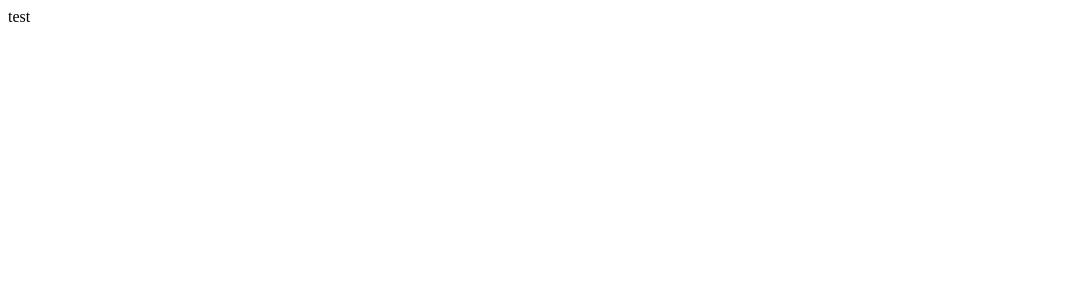
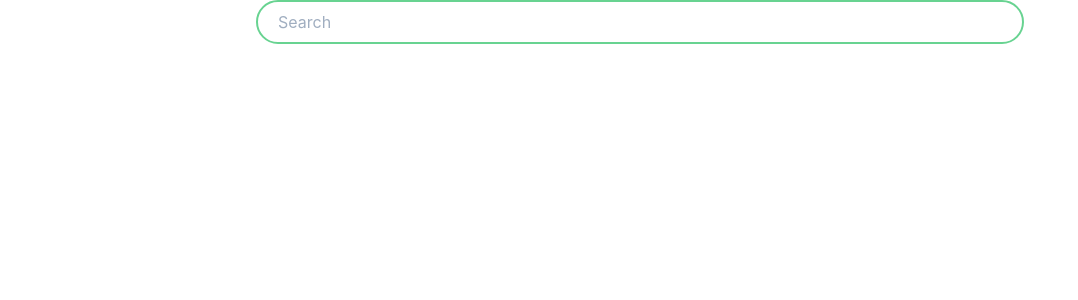
Before and after one commit to yattsu/mondex, a React (Create React App) app: page / in a window 1280 px wide. Shown: the top 300 px of the page, without its empty margins (0-1078 px from the left). Built offline with nearby package versions, Linux system fonts and the light colour scheme.

Commit message:
added routes

```diff
--- a/src/App.jsx
+++ b/src/App.jsx
@@ -1,10 +1,25 @@
-import { Link } from 'react-router-dom';
-import { Navbar } from './components/Navbar';
+import { BrowserRouter, Routes, Route } from 'react-router-dom';
+
+import { Center } from '@chakra-ui/react';
+
 import { Header } from './components/Header';
+import { Catalog } from './components/Catalog';
+import { Pokemons } from './components/Pokemons';
 
 const App = () => {
   return(
-    <Header />
+    <>
+      <Center>
+        <BrowserRouter>
+          <Routes>
+            <Route path='/' element={<Header />} />
+            <Route path='catalog' element={<Catalog />}>
+              <Route path='pokemons' element={<Pokemons />} />
+            </Route>
+          </Routes>
+        </BrowserRouter>
+      </Center>
+    </>
   )
 }
 
--- /dev/null
+++ b/src/components/Catalog.jsx
@@ -0,0 +1,19 @@
+import { Outlet } from 'react-router-dom';
+
+import { Flex } from '@chakra-ui/react';
+
+export const Catalog = () => {
+  return(
+    <Flex
+      bg='gray.100'
+      w={['100%', '80%', '60%', '50%']}
+      px='2'
+      border='1px solid'
+      borderColor='gray.200'
+      rounded='md'
+      justify='center'
+    >
+      <Outlet />
+    </Flex>
+  )
+}
--- a/src/components/Header.jsx
+++ b/src/components/Header.jsx
@@ -1,5 +1,17 @@
+import { Flex } from '@chakra-ui/react';
+
+import { Searchbar } from './Searchbar';
+
 export const Header = () => {
   return(
-  'test'
+    <Flex
+      w='full'
+      h='full'
+      left='0'
+      top='0'
+      direction='column'
+    >
+      <Searchbar />
+    </Flex>
   )
 }
--- /dev/null
+++ b/src/components/Pokemons.jsx
@@ -0,0 +1,5 @@
+export const Pokemons = () => {
+  return(
+    <>Pokemons</>
+  )
+}
--- /dev/null
+++ b/src/components/Searchbar.jsx
@@ -0,0 +1,24 @@
+import { Flex, Input } from '@chakra-ui/react';
+
+export const Searchbar = () => {
+  return(
+    <Flex
+      w='full'
+      direction='row'
+      justify='center'
+      alignItems='center'
+      px='20%'
+    >
+      <Input
+        _focus='none'
+        _hover='none'
+        placeholder='Search'
+        border='2px solid'
+        borderColor='green.300'
+        rounded='full'
+        px='5'
+        py='5'
+      />
+    </Flex>
+  )
+}
```
Also changed, not shown: src/index.js (+5 -3 lines).
